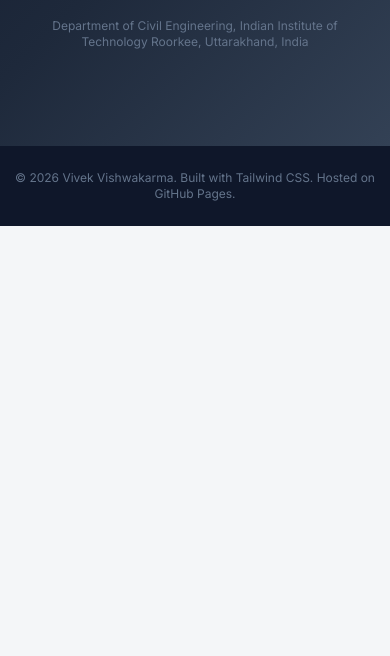
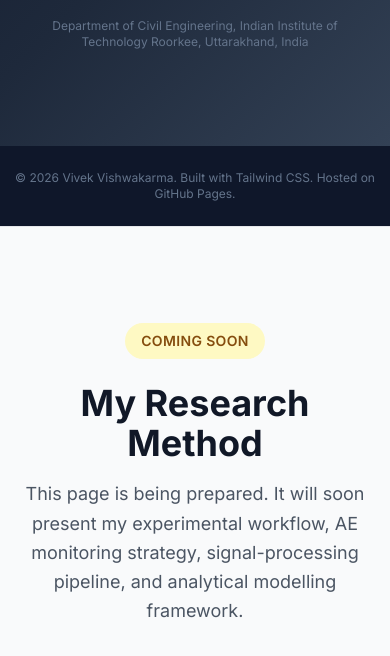
Before and after one commit to vivek200100/web1, a plain HTML site: page index.html in a window 390 px wide. Shown: the part 8256-8912 px from the top of the page. Before the commit the page ends 8482 px from the top, so only its background shows below. Drawn offline with nearby package versions, Linux system fonts and the light colour scheme.

Commit message:
Update index.html
additional page for research methods.

```diff
--- a/index.html
+++ b/index.html
@@ -100,6 +100,7 @@
       <a href="#experience" class="nav-link hover:text-amber-400">Experience</a>
       <a href="#publications" class="nav-link hover:text-amber-400">Publications</a>
       <a href="#contact" class="nav-link hover:text-amber-400">Contact</a>
+      <a href="#research-methods" class="nav-link text-gray-700 hover:text-blue-600 transition-colors font-medium">My Research Method</a>
     </div>
     <button id="menu-btn" class="md:hidden text-white text-2xl focus:outline-none" aria-label="Open menu">
       <i class="fa-solid fa-bars"></i>
@@ -403,5 +404,16 @@
     if (e.key === 'Escape') closeDrawer();
   });
 </script>
+  <section id="research-methods" class="py-24 bg-gray-50 border-t border-gray-200">
+    <div class="container mx-auto px-6 max-w-5xl text-center">
+        <div class="inline-flex items-center px-4 py-2 rounded-full bg-yellow-100 text-yellow-800 font-semibold text-sm mb-6 tracking-wide">
+            COMING SOON
+        </div>
+        <h2 class="text-4xl md:text-5xl font-bold text-gray-900 mb-4">My Research Method</h2>
+        <p class="text-lg md:text-xl text-gray-600 max-w-3xl mx-auto leading-relaxed">
+            This page is being prepared. It will soon present my experimental workflow, AE monitoring strategy, signal-processing pipeline, and analytical modelling framework.
+        </p>
+    </div>
+</section>
 </body>
 </html>
```
